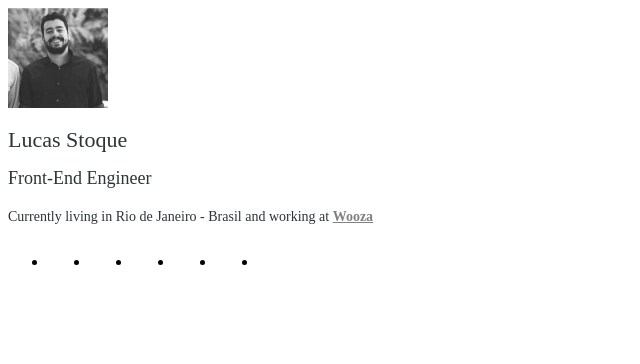
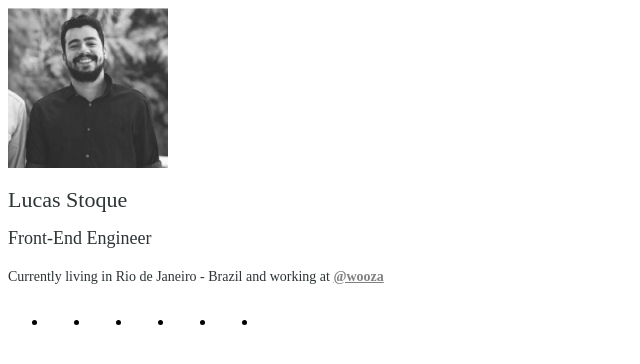
Before and after one commit to stoque/stoque.github.io, a Gatsby site: page / in a window 1280 px wide. Shown: the whole page, without its empty margins (0-640 px from the left). Built offline with nearby package versions, Linux system fonts and the light colour scheme; Gatsby itself is replaced by a stand-in of ours.

Commit message:
feat: update interface

```diff
--- a/src/components/avatar.js
+++ b/src/components/avatar.js
@@ -8,7 +8,7 @@ const Avatar = () => (
     <Name>Lucas Stoque</Name>
     <Profession>Front-End Engineer</Profession>
     <Info>
-      Currently living in Rio de Janeiro - Brasil and working at <Link href="http://wooza.com.br" target="_blank">Wooza</Link>
+      Currently living in Rio de Janeiro - Brazil and working at <Link href="http://wooza.com.br" target="_blank">@wooza</Link>
     </Info>
   </Wrapper>
 )
@@ -23,7 +23,7 @@ const Wrapper = styled.div`
 
 const Image = styled.img`
   opacity: 0.9;
-  width: 100px;
+  width: 160px;
 `
 
 const Name = styled.h1`
--- a/src/components/social-list.js
+++ b/src/components/social-list.js
@@ -51,8 +51,12 @@ const Item = styled.li`
   }
 `
 const Link = styled.a`
-  &:hover svg {
-    fill: ${props => props.theme.mainColor};
+  > svg {
+    fill: ${p => p.theme.mainColor};
+  }
+
+  &:hover > svg {
+    fill: #000;
   }
 `
 
```
Also changed, not shown: src/layouts/index.js (+7 -1 lines).
